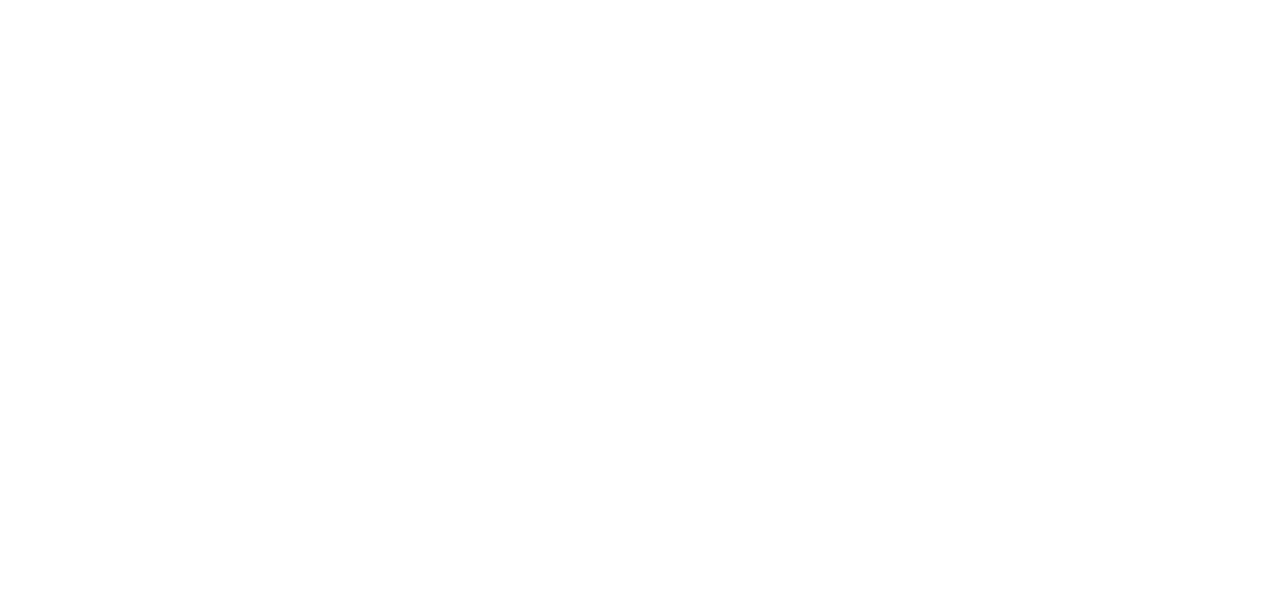
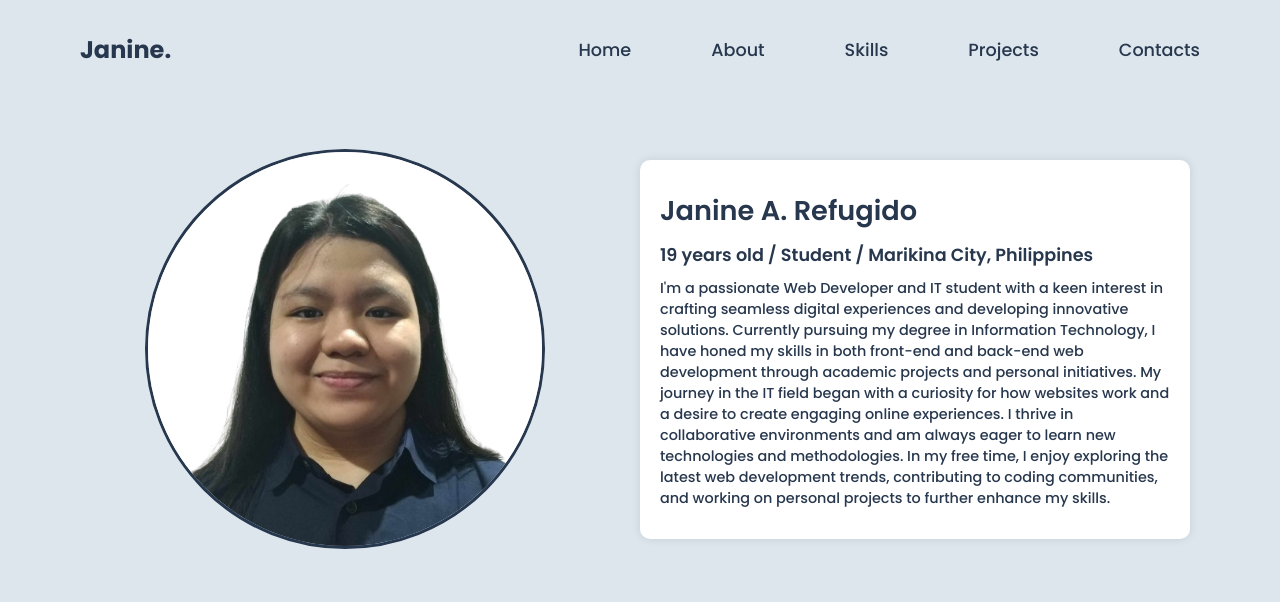
Before and after one commit to aymliekTT/WD-Final-Project-TC03, a plain HTML site: page pages/about-page/index.html in a window 1280 px wide. Drawn offline with Linux system fonts and the light colour scheme.

Commit message:
- Finished about and skills page.

```diff
--- a/pages/about-page/assets/css/style.css
+++ b/pages/about-page/assets/css/style.css
@@ -0,0 +1,97 @@
+@import url('https://fonts.googleapis.com/css2?family=Poppins:ital,wght@0,100;0,200;0,300;0,400;0,500;0,600;0,700;0,800;0,900;1,100;1,200;1,300;1,400;1,500;1,600;1,700;1,800;1,900&display=swap');
+
+* {
+    margin: 0;
+    padding: 0;
+    box-sizing: border-box;
+    font-family: 'Poppins', sans-serif;
+    /*outline: 1px solid red;*/
+    }
+
+body {
+    background-color: #DDE6ED;
+    overflow: hidden;
+    }
+
+.header {
+    display: flex;
+    justify-content: space-between;
+    align-items: center;
+    padding: 2rem 5em;
+
+    & h3 {
+        font-size: 1.5rem;
+        color: #27374D;
+        font-weight: 700;
+        }
+
+    & nav {
+        display: flex;
+        align-items: center;
+        gap: 80px;
+
+        & a {
+            text-decoration: none;
+            color: #27374D;
+            font-size: 1.1rem;
+            font-weight: 500;
+            transition: all 0.3s ease;
+
+            &:hover {
+                transform: translateY(-5px);
+                color: #526D82;
+                }
+            }
+    }
+}
+
+.container {
+    position: relative;
+    display: grid;
+    margin: 50px;
+    grid-template-columns: 1fr 1fr;
+
+    & .profile {
+        position: relative;
+        display: flex;
+        justify-self: center;
+        align-self: center;
+        width: 400px;
+        height: 400px;
+        border: 3px solid #27374D;
+        border-radius: 50%;
+        overflow: hidden;
+    }
+
+    & .info {
+        position: relative;
+        justify-content: center;
+        align-self: center;
+        margin: 10px 40px 10px 0;
+        padding: 20px;
+        background-color: #fff;
+        border-radius: 10px;
+        box-shadow: 0 0 10px rgba(0, 0, 0, 0.1);
+
+        & h2 {
+            font-size: 1.7rem;
+            color: #27374D;
+            font-weight: 600;
+            margin: 10px 0;
+        }
+
+        & h3 {
+            font-size: 1.1rem;
+            color: #27374D;
+            font-weight: 600;
+            margin: 10px 0;
+        }
+
+        & p {
+            font-size: 0.9rem;
+            color: #27374D;
+            font-weight: 500;
+            margin: 10px 0;
+        }
+    }
+}
--- a/pages/about-page/index.html
+++ b/pages/about-page/index.html
@@ -0,0 +1,39 @@
+<!DOCTYPE html>
+<html lang="en">
+<head>
+    <meta charset="UTF-8">
+    <meta name="viewport" content="width=device-width, initial-scale=1.0">
+    <link rel="stylesheet" href="./assets/css/style.css">
+    <title>About Page</title>
+</head>
+<body>
+    <div class="header">
+        <h3>Janine.</h3>
+        <nav>
+            <a href="../../index.html">Home</a>
+            <a href="../about-page/index.html">About</a>
+            <a href="../skills-page/index.html">Skills</a>
+            <a href="../project-page/index.html">Projects</a>
+            <a href="../contact-page/index.html">Contacts</a>
+        </nav>
+    </div>
+
+    <div class="container">
+        <div class="profile">
+            <img src="./assets/img/profile-picture.png" alt="profile-picture" />
+        </div>
+        <div class="info">
+            <h2>Janine A. Refugido</h2>
+            <h3>19 years old / Student  / Marikina City, Philippines</h3>
+            <p>I'm a passionate Web Developer and IT student with a keen interest in crafting seamless digital
+               experiences and developing innovative solutions. Currently pursuing my degree in Information
+               Technology, I have honed my skills in both front-end and back-end web development through academic
+               projects and personal initiatives. My journey in the IT field began with a curiosity for how websites
+               work and a desire to create engaging online experiences. I thrive in collaborative environments
+               and am always eager to learn new technologies and methodologies. In my free time, I enjoy exploring
+               the latest web development trends, contributing to coding communities, and working on personal
+               projects to further enhance my skills.</p>
+        </div>
+    </div>
+</body>
+</html>
--- /dev/null
+++ b/pages/skills-page/assets/css/style.css
@@ -0,0 +1,285 @@
+@import url('https://fonts.googleapis.com/css2?family=Poppins:ital,wght@0,100;0,200;0,300;0,400;0,500;0,600;0,700;0,800;0,900;1,100;1,200;1,300;1,400;1,500;1,600;1,700;1,800;1,900&display=swap');
+
+* {
+    margin: 0;
+    padding: 0;
+    box-sizing: border-box;
+    font-family: 'Poppins', sans-serif;
+    /*outline: 1px solid red;*/
+    }
+
+body {
+    background-color: #DDE6ED;
+    overflow: hidden;
+    }
+
+.header {
+    display: flex;
+    justify-content: space-between;
+    align-items: center;
+    padding: 2rem 5em;
+
+    & h3 {
+        font-size: 1.5rem;
+        color: #27374D;
+        font-weight: 700;
+        }
+
+    & nav {
+        display: flex;
+        align-items: center;
+        gap: 80px;
+
+        & a {
+            text-decoration: none;
+            color: #27374D;
+            font-size: 1.1rem;
+            font-weight: 500;
+            transition: all 0.3s ease;
+
+            &:hover {
+                transform: translateY(-5px);
+                color: #526D82;
+                }
+            }
+    }
+}
+
+
+
+section {
+    display: flex;
+    flex-wrap: wrap;
+    }
+
+.container1 {
+    width: 500px;
+    height: 500px;
+    padding: 70px 40px;
+    margin-left: 120px;
+    }
+
+.heading {
+    color: #27374D;
+    text-align: center;
+    text-decoration: underline;
+    text-underline-offset: 10px;
+    text-decoration-thickness: 3px;
+    margin-bottom: 50px;
+    }
+
+.bar {
+    font-size: 23px;
+    }
+
+.technical-bars .bar {
+    margin: 40px 0;
+    }
+
+.technical-bars .bar:first-child {
+    margin-top: 0;
+    }
+
+.technical-bars .bar:last-child {
+    margin-bottom: 0;
+    }
+
+.technical-bars .bar .info {
+    margin-bottom: 5px;
+    }
+
+.technical-bars .bar .info span {
+    color: #27374D;
+    font-size: 17px;
+    font-weight: 500;
+    animation: showText 0.5s 1s linear forwards ;
+    }
+
+.technical-bars .bar .progress-line {
+    position: relative;
+    border-radius: 10px;
+    width: 100%;
+    height: 5px;
+    background-color: #9DB2BF;
+    animation: animate 1s cubic-bezier(1,0,0.5,1) forwards;
+    transform: scaleX(0);
+    transform-origin: left;
+    }
+
+@keyframes animate {
+    100% {
+        transform: scaleX(1);
+        }
+    }
+
+.technical-bars .bar .progress-line span {
+    height: 100%;
+    background-color: #27374D;
+    position: absolute;
+    border-radius: 10px;
+    animation: animate 1s 1s cubic-bezier(1,0,0.5,1) forwards;
+    transform: scaleX(0);
+    transform-origin: left;
+    }
+
+.progress-line.html span {
+    width: 95%;
+    }
+
+.progress-line.css span {
+    width: 65%;
+    }
+
+.progress-line.javascript span {
+    width: 20%;
+    }
+
+.progress-line span::after {
+    position: absolute;
+    padding: 1px 8px;
+    background-color: #27374D;
+    color: #DDE6ED;
+    font-size: 12px;
+    border-radius: 3px;
+    top: -28px;
+    right: -20px;
+    animation: showText 0.5s 1.5s linear forwards;
+    opacity: 0;
+    }
+
+.progress-line.html span::after {
+    content: "95%";
+    }
+
+.progress-line.css span::after {
+    content: "65%";
+    }
+
+.progress-line.javascript span::after {
+    content: "20%";
+    }
+
+.progress-line span::before {
+    content: "";
+    position: absolute;
+    width: 0;
+    height: 0;
+    border: 7px solid transparent;
+    border-bottom-width: 0;
+    border-right-width: 0;
+    border-top-color: #27374D;
+    top: -10px;
+    right: 0;
+    animation: showText 0.5s 1.5s linear forwards;
+    opacity: 0;
+    }
+
+@keyframes showText {
+    100% {
+        opacity: 1;
+        }
+    }
+
+.radial-bars {
+    width: 100%;
+    display: flex;
+    flex-wrap: wrap;
+    justify-content: space-evenly;
+    align-items: flex-start;
+}
+
+.radial-bars .radial-bar {
+    width: 50%;
+    height: 170px;
+    margin-bottom: 10px;
+    position: relative;
+}
+
+.radial-bars .radial-bar svg {
+    position: absolute;
+    top: 50%;
+    left: 50%;
+    transform: translate(-50%, -50%) rotate(-90deg);
+    width: 120px;
+    height: 160px;
+}
+
+.radial-bars .radial-bar .progress-bar {
+    stroke-width: 10;
+    stroke: #9DB2BF;
+    fill: transparent;
+    stroke-dasharray: 502;
+    stroke-dashoffset: 502;
+    stroke-linecap: round;
+    animation: animate-bar 1s linear forwards;
+}
+
+@keyframes animate-bar {
+    100% {
+        stroke-dashoffset: -1;
+    }
+}
+
+.path {
+    stroke-width: 10;
+    stroke: #27374D;
+    fill: transparent;
+    stroke-dasharray: 502;
+    stroke-dashoffset: 502;
+    stroke-linecap: round;
+}
+
+.path-1 {animation: animate-path-1 1s 1s linear forwards;}
+.path-2 {animation: animate-path-2 1s 1s linear forwards;}
+.path-3 {animation: animate-path-3 1s 1s linear forwards;}
+.path-4 {animation: animate-path-4 1s 1s linear forwards;}
+
+@keyframes animate-path-1 {
+    100% {
+        stroke-dashoffset: 175;
+    }
+}
+
+@keyframes animate-path-2 {
+    100% {
+        stroke-dashoffset: 70;
+    }
+}
+
+@keyframes animate-path-3 {
+    100% {
+        stroke-dashoffset: 50;
+    }
+}
+
+@keyframes animate-path-4 {
+    100% {
+        stroke-dashoffset: 120;
+    }
+}
+
+.radial-bar .percentage {
+    position: absolute;
+    top: 50%;
+    left: 50%;
+    transform: translate(-50%, -50%);
+    color: #27374D;
+    font-size: 17px;
+    font-weight: 500;
+    animation: showText 0.5s 1s linear forwards;
+    opacity: 0;
+}
+
+.radial-bar .text {
+    width: 100%;
+    position: absolute;
+    text-align: center;
+    left: 50%;
+    bottom: -5px;
+    transform: translateX(-50%);
+    color: #27374D;
+    font-size: 17px;
+    font-weight: 500;
+    animation: showText 0.5s 1s linear forwards;
+    opacity: 0;
+}
```
Also changed, not shown: index.html (+1 -1 lines), pages/contact-page/index.html (+1 -1 lines), pages/project-page/index.html (+1 -1 lines), pages/skills-page/index.html (added, +98 -0 lines), pages/about-page/assets/img/profile-picture.png (added), pages/resume-page/assets/css/style.css (deleted), pages/resume-page/assets/js/scripts.js (deleted), pages/skills-page/assets/js/scripts.js (added).
